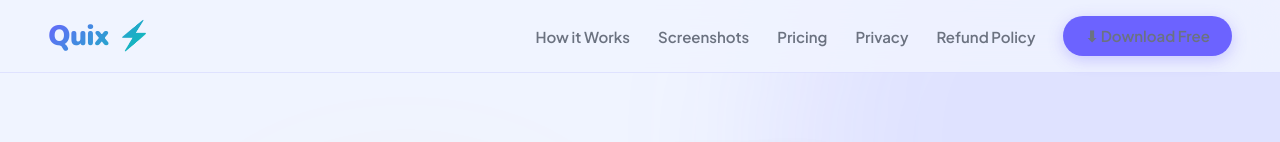
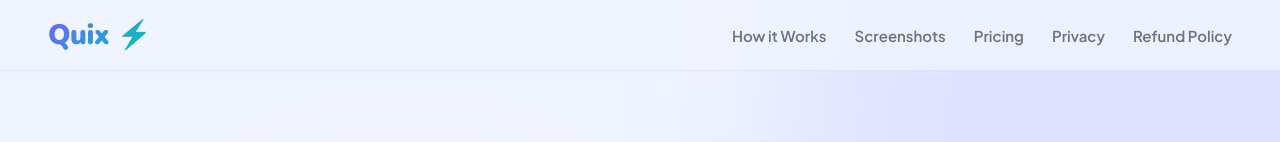
Before and after one commit to Gaurav-AL/quix.com, a plain HTML site: page index.html in a window 1280 px wide. Shown: the top 142 px of the page. Drawn offline with nearby package versions, Linux system fonts and the light colour scheme.

Commit message:
Remove download link from navigation

```diff
--- a/index.html
+++ b/index.html
@@ -384,7 +384,7 @@ footer{
     <a href="#pricing">Pricing</a>
     <a href="privacy.html">Privacy</a>
     <a href="refund.html">Refund Policy</a>
-    <a class="btn-nav" href="https://play.google.com/store/apps/details?id=com.quix.app" target="_blank">⬇ Download Free</a>
+
   </div>
 </nav>
 
```
